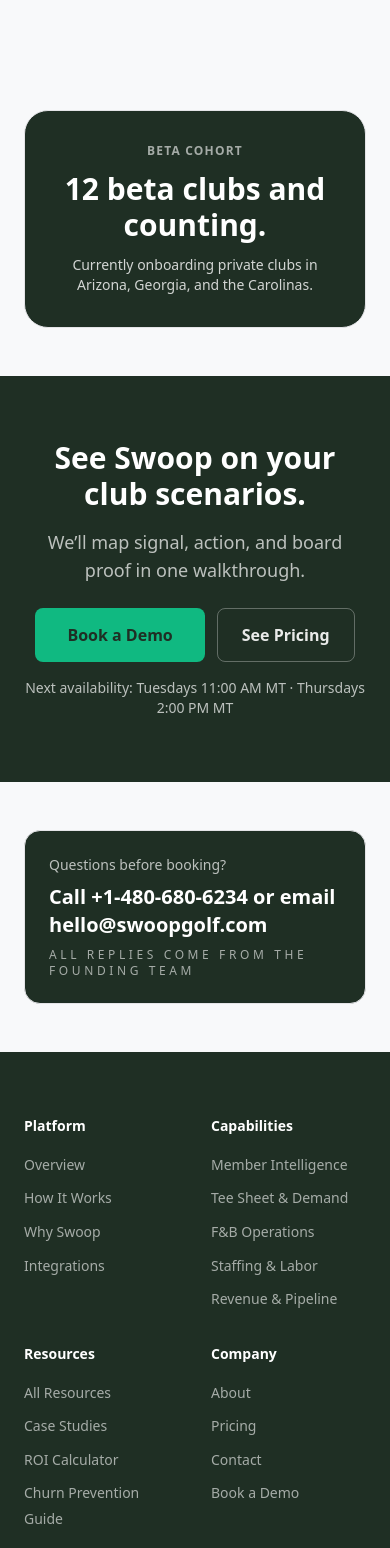
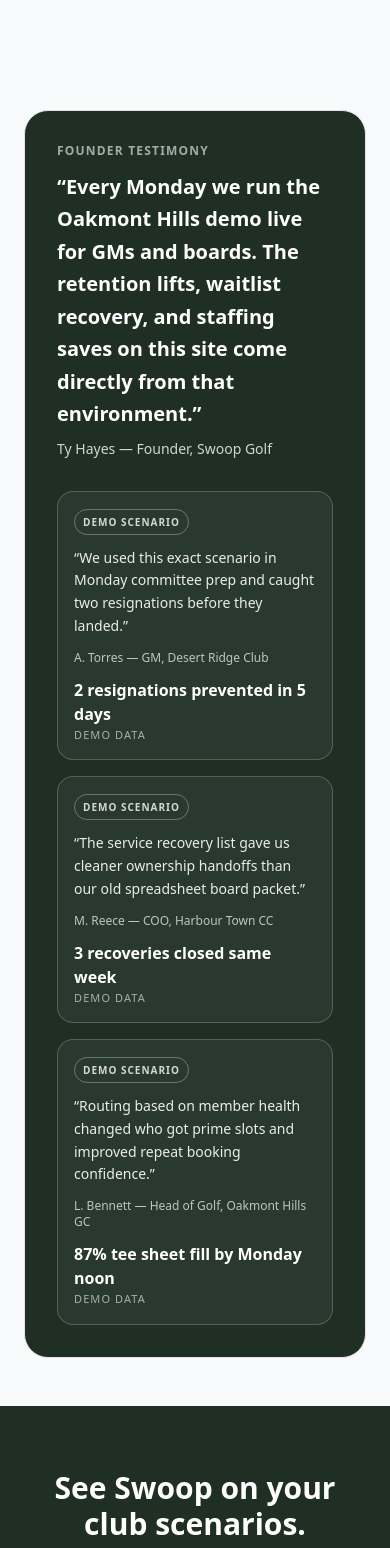
Before and after one commit to ty-hayes-82/swoop-member-intelligence-website, a Next.js app: page / in a window 390 px wide. Shown: the part 9800-11348 px from the top of the page. Built offline with nearby package versions, Linux system fonts and the light colour scheme.

Commit message:
feat: restore testimonial cards

```diff
--- a/app/page.jsx
+++ b/app/page.jsx
@@ -7,7 +7,6 @@ import ProofStack from '@/components/ProofStack'
 import ProductWalkthroughHero from '@/components/ProductWalkthroughHero'
 import VideoPlaceholder from '@/components/VideoPlaceholder'
 import MorningBriefingPreview from '@/components/MorningBriefingPreview'
-import TestimonialHighlight from '@/components/TestimonialHighlight'
 import RoiCalculator from '@/components/RoiCalculator'
 import {
   AtRiskRosterMock,
@@ -240,7 +239,37 @@ export default function HomePage() {
         <AtRiskRosterMock />
       </ProofStack>
 
-      <TestimonialHighlight />
+      <section className="px-6">
+        <div className="mx-auto max-w-container rounded-3xl border border-swoop-border bg-swoop-dark p-8 text-white">
+          <p className="text-xs font-semibold uppercase tracking-widest text-white/60">Founder testimony</p>
+          <blockquote className="mt-3 text-xl leading-relaxed font-semibold">“Every Monday we run the Oakmont Hills demo live for GMs and boards. The retention lifts, waitlist recovery, and staffing saves on this site come directly from that environment.”</blockquote>
+          <p className="mt-2 text-sm text-white/80">Ty Hayes — Founder, Swoop Golf</p>
+
+          <div className="mt-8 grid gap-4 md:grid-cols-3">
+            <article className="responsive-card rounded-2xl border border-white/20 bg-white/5 p-5">
+              <span className="inline-flex rounded-full border border-white/30 px-2 py-1 text-[10px] font-semibold uppercase tracking-widest text-white/80">Demo scenario</span>
+              <p className="mt-3 text-sm leading-relaxed text-white/90">“We used this exact scenario in Monday committee prep and caught two resignations before they landed.”</p>
+              <p className="mt-3 text-xs text-white/70">A. Torres — GM, Desert Ridge Club</p>
+              <p className="mt-3 text-base font-semibold text-white">2 resignations prevented in 5 days</p>
+              <p className="text-[11px] uppercase tracking-widest text-white/60">Demo data</p>
+            </article>
+            <article className="responsive-card rounded-2xl border border-white/20 bg-white/5 p-5">
+              <span className="inline-flex rounded-full border border-white/30 px-2 py-1 text-[10px] font-semibold uppercase tracking-widest text-white/80">Demo scenario</span>
+              <p className="mt-3 text-sm leading-relaxed text-white/90">“The service recovery list gave us cleaner ownership handoffs than our old spreadsheet board packet.”</p>
+              <p className="mt-3 text-xs text-white/70">M. Reece — COO, Harbour Town CC</p>
+              <p className="mt-3 text-base font-semibold text-white">3 recoveries closed same week</p>
+              <p className="text-[11px] uppercase tracking-widest text-white/60">Demo data</p>
+            </article>
+            <article className="responsive-card rounded-2xl border border-white/20 bg-white/5 p-5">
+              <span className="inline-flex rounded-full border border-white/30 px-2 py-1 text-[10px] font-semibold uppercase tracking-widest text-white/80">Demo scenario</span>
+              <p className="mt-3 text-sm leading-relaxed text-white/90">“Routing based on member health changed who got prime slots and improved repeat booking confidence.”</p>
+              <p className="mt-3 text-xs text-white/70">L. Bennett — Head of Golf, Oakmont Hills GC</p>
+              <p className="mt-3 text-base font-semibold text-white">87% tee sheet fill by Monday noon</p>
+              <p className="text-[11px] uppercase tracking-widest text-white/60">Demo data</p>
+            </article>
+          </div>
+        </div>
+      </section>
 
       <CTASection
         headline="See Swoop on your club scenarios."
```
